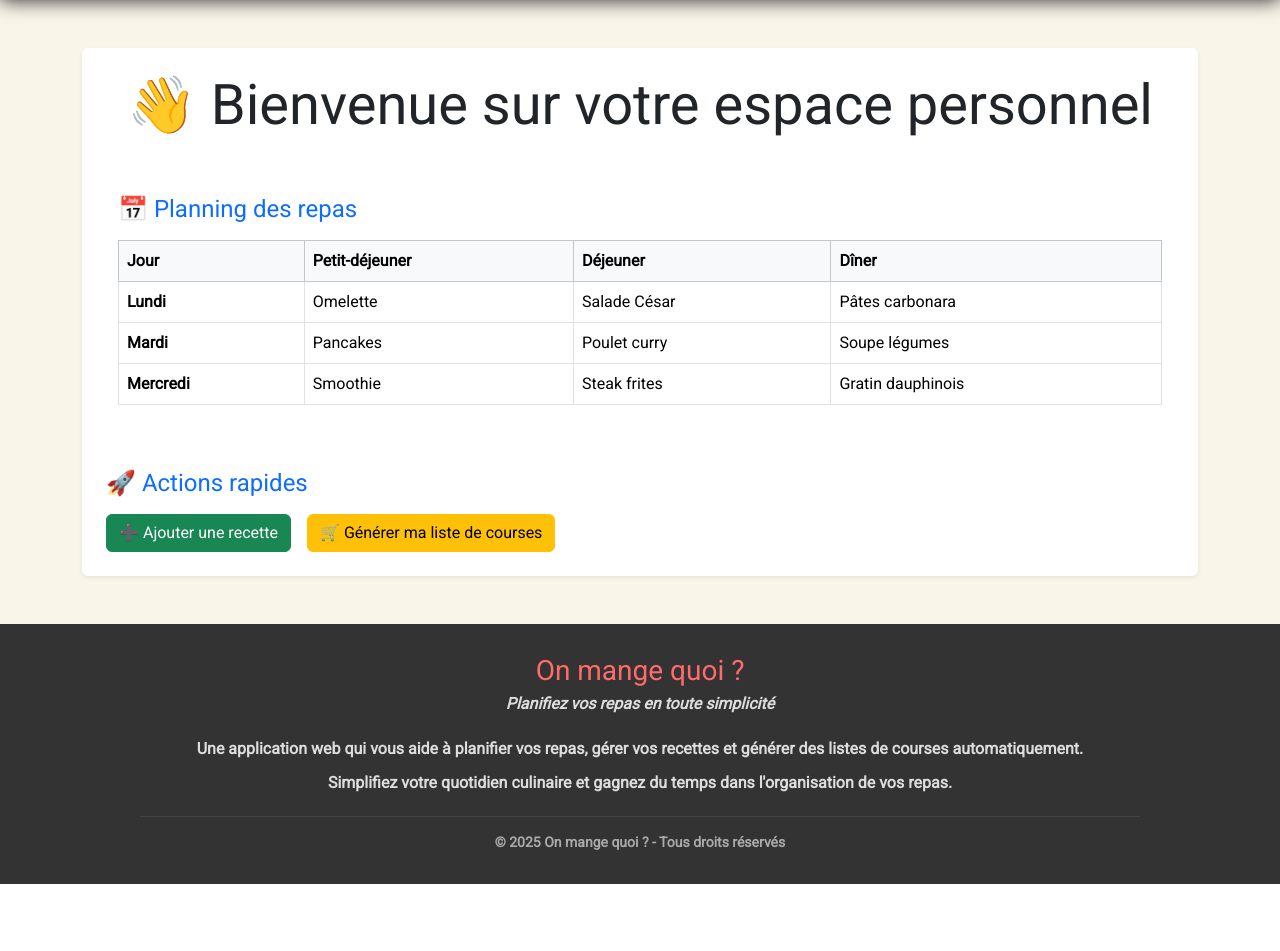
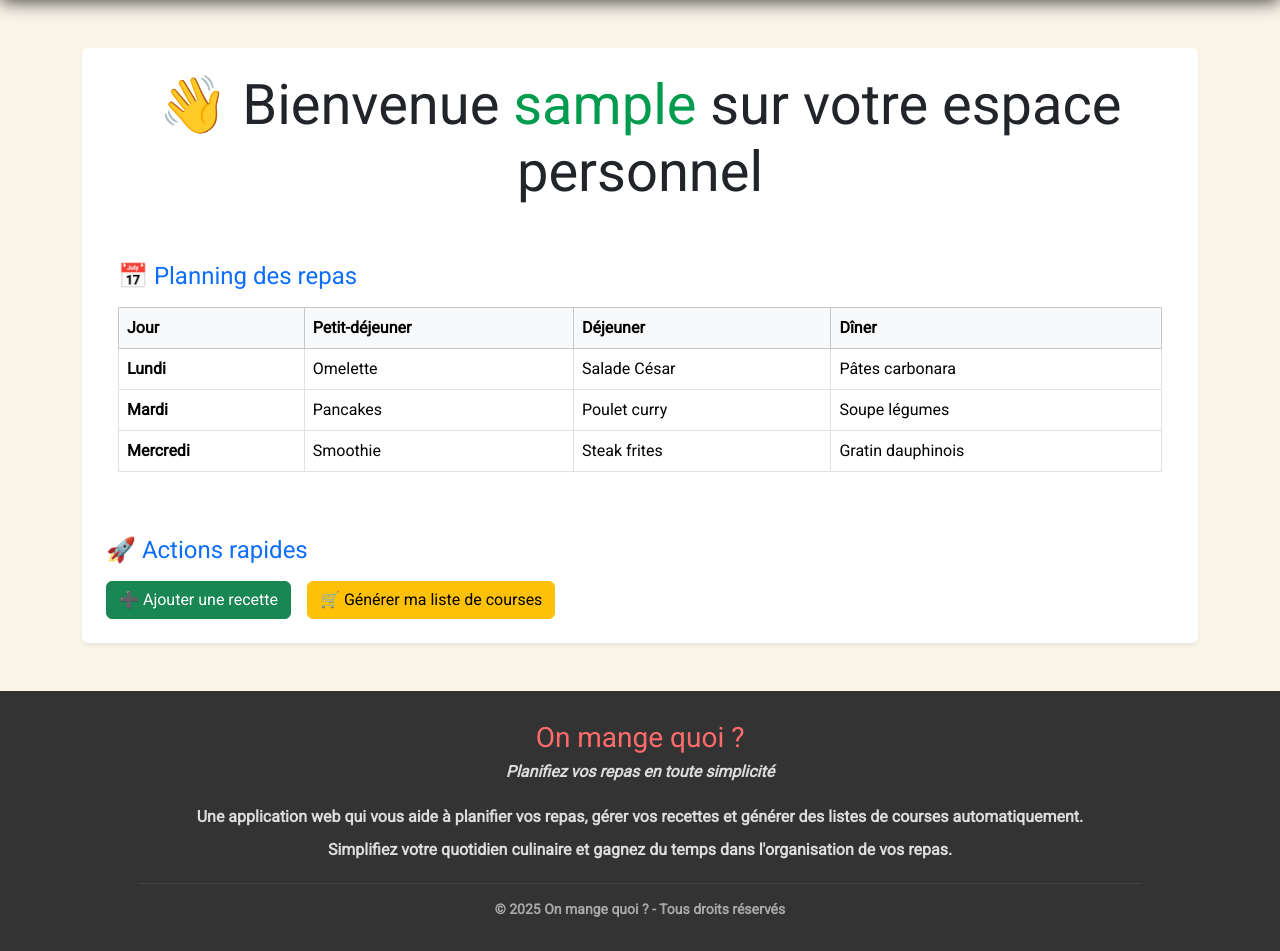
Before and after one commit to Seb-Prod/onMangeQuoi, a PHP site: page /index.php?page=user in a window 1280 px wide. Shown: the part 50-1001 px from the top of the page. Before the commit the page ends 934 px from the top, so only its background shows below. Run offline with PHP 8.4, Linux system fonts and the light colour scheme; the visitor is signed in with stand-in values (Sample User, id 1).

Commit message:
ajout du pseudo au message de bienvenue

```diff
--- a/css/style.css
+++ b/css/style.css
@@ -52,6 +52,10 @@ main {
     font-size: 12px;
 }
 
+.texteCouleur{
+    color:var(--couleurTexteHover);
+}
+
 
 
 
--- a/views/user.php
+++ b/views/user.php
@@ -4,6 +4,11 @@ if (!defined('SECURE_ACCESS')) {
     exit();
 }
 include 'includes/header.php';
+
+$username = "";
+if (isset($_SESSION['username']) && $_SESSION['username']) {
+    $username = $_SESSION['username'];
+}
 
 // Simulation des repas planifiés (exemple)
 $planning = [
@@ -19,7 +24,7 @@ $planning = [
             <div class="card-body p-4">
                 <section class="hero text-center d-flex align-items-center">
                     <div class="container">
-                        <h2 class="display-4 myH3">👋 Bienvenue sur votre espace personnel</h2>
+                        <h2 class="display-4 myH3">👋 Bienvenue <span class="texteCouleur"><?= htmlspecialchars($username) ?></span> sur votre espace personnel</h2>
                     </div>
                 </section>
                 <section class="container py-5">
```
